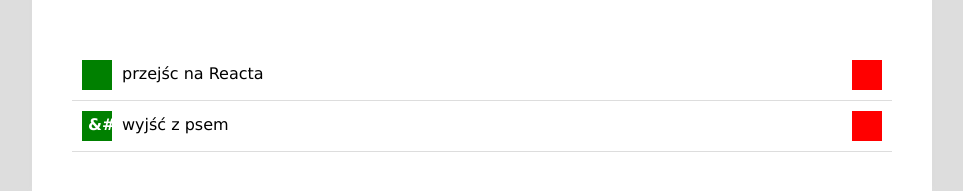
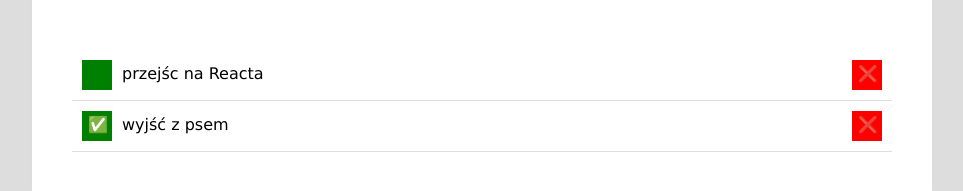
Before and after one commit to kamila-duda/todo-list-react-redux, a React (Create React App) app: page / in a window 1280 px wide. Shown: the part 356-547 px from the top of the page, without its empty margins (158-1121 px from the left). Built offline with nearby package versions, Linux system fonts and the light colour scheme.

Commit message:
Icon changed

```diff
--- a/public/index.html
+++ b/public/index.html
@@ -2,13 +2,15 @@
 <html lang="pl">
   <head>
     <meta charset="utf-8" />
-    <link rel="icon" href="%PUBLIC_URL%/favicon.ico" />
+    <link rel="icon" href="%PUBLIC_URL%/favicon.png" />
     <meta name="viewport" content="width=device-width, initial-scale=1" />
     <meta name="theme-color" content="#000000" />
     <meta
       name="description"
       content="To-Do list"
     />
+    <meta property="og:image" content="openGraph.jpg">
+    <meta property="og:description" content="Stwórz własną liste zadań.">
     <link rel="apple-touch-icon" href="%PUBLIC_URL%/logo192.png" />
     <!--
       manifest.json provides metadata used when your web app is installed on a
--- a/src/Tasks/index.js
+++ b/src/Tasks/index.js
@@ -8,7 +8,7 @@ const Tasks = (props) => (
         {props.tasks.map(task => (
             <li
             className={`tasks__item${task.done && props.hideShowButtonFlag ? "  tasks__item--hide" : ""} `}>
-                <button className="tasks__checkButton"> {task.done ? "&#x2713" : ""} </button><span className={`tasks__text ${task.done ? "style=\"text-decoration: line-through\"" : ""}`}>{task.content}</span><button className="tasks__deleteButton"><i className="icon-trash"></i></button>
+                <button className="tasks__checkButton"> {task.done ? "✅" : ""} </button><span className={`tasks__text ${task.done ? "style=\"text-decoration: line-through\"" : ""}`}>{task.content}</span><button className="tasks__deleteButton">❌</button>
             </li>
         ))}
     </ul>
```
Also changed, not shown: public/favicon.png (added), public/openGraph.JPG (added).
